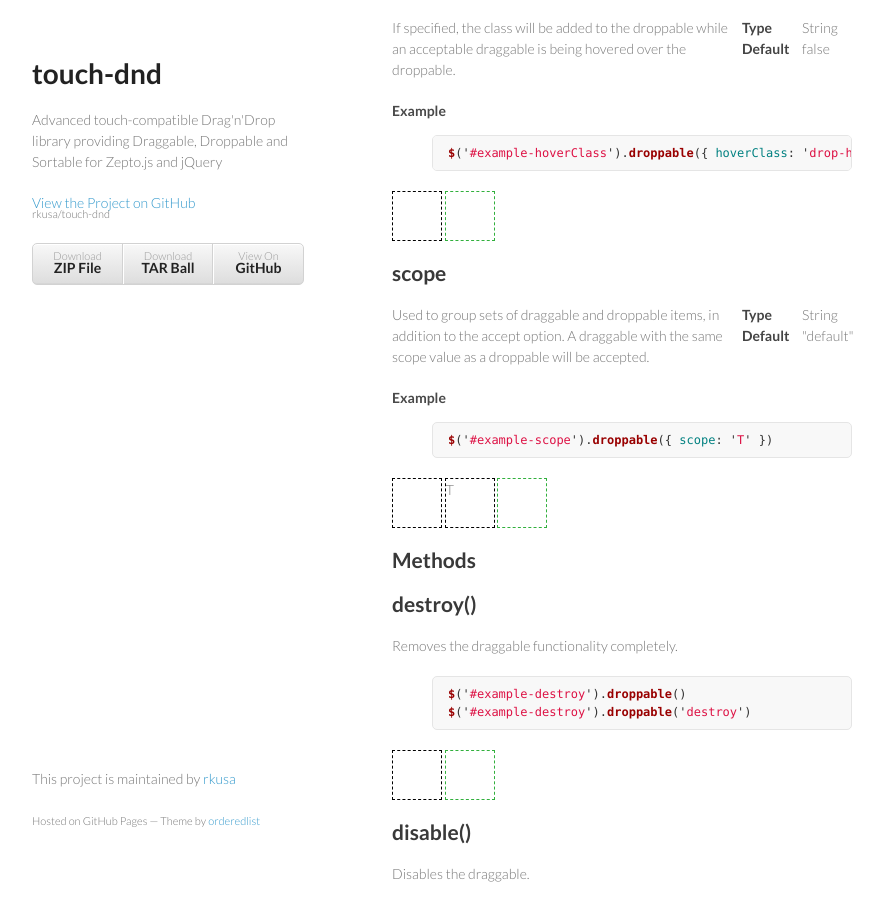
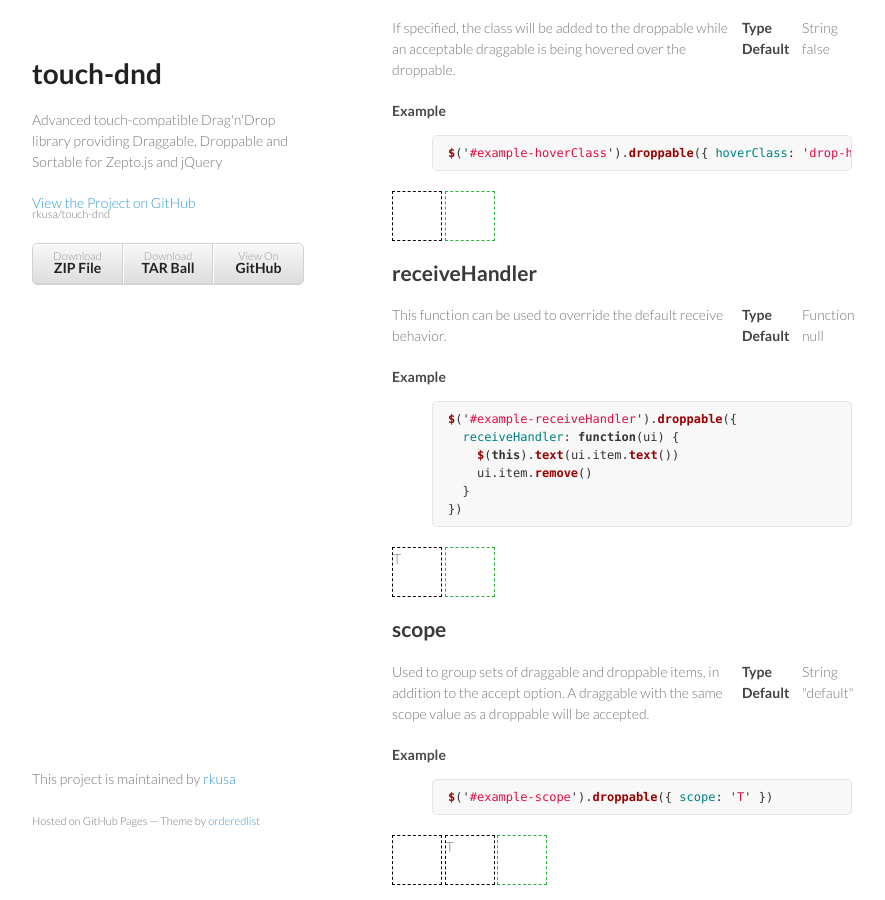
Before and after one commit to rkusa/touch-dnd, a Jekyll site: the page built from droppable.html, in a window 1280 px wide and 900 px high, scrolled down 1442 px. Shown: the whole window, without its empty margins (178-1063 px from the left). Built offline with Jekyll 4.4.1, drawn with Linux system fonts in a browser that asks for light colours; Markdown is read by kramdown in place of the engine named in the settings.

Commit message:
reflect recent changes

```diff
--- a/droppable.html
+++ b/droppable.html
@@ -107,6 +107,34 @@
 <script type="text/javascript">
   $(function() {
     $('#example-hoverClass').droppable({ hoverClass: 'drop-here' })
+  })
+</script>
+
+<h2>receiveHandler</h2>
+<dl>
+  <dt>Type</dt>
+  <dd>Function</dd>
+  <dt>Default</dt>
+  <dd>null</dd>
+</dl>
+<p>This function can be used to override the default receive behavior.</p>
+<h4>Example</h4>
+{% highlight js %}$('#example-receiveHandler').droppable({
+  receiveHandler: function(ui) {
+    $(this).text(ui.item.text())
+    ui.item.remove()
+  }
+}){% endhighlight %}
+<div class="draggable">T</div>
+<div class="droppable" id="example-receiveHandler"></div>
+<script type="text/javascript">
+  $(function() {
+    $('#example-receiveHandler').droppable({
+      receiveHandler: function(ui) {
+        $(this).text(ui.item.text())
+        ui.item.remove()
+      }
+    })
   })
 </script>
 
--- a/javascripts/touch-dnd.js
+++ b/javascripts/touch-dnd.js
@@ -250,15 +250,16 @@
   }
 
   Dragging.prototype.adjustPlacement = function(e) {
-    translate(this.el[0], 0, 0)
-    var rect = this.el[0].getBoundingClientRect()
+    var el = this.handle && this.handle[0] || this.el[0]
+    translate(el, 0, 0)
+    var rect = el.getBoundingClientRect()
     this.origin.x = rect.left + (window.scrollX || window.pageXOffset) - this.origin.offset.x
     this.origin.y = rect.top + (window.scrollY || window.pageYOffset) - this.origin.offset.y
     var pageX  = getTouchPageX(e)
       , pageY  = getTouchPageY(e)
       , deltaX = pageX - this.origin.x
       , deltaY = pageY - this.origin.y
-    translate(this.el[0], deltaX, deltaY)
+    translate(el, deltaX, deltaY)
   }
 
   var dragging
@@ -444,6 +445,8 @@
     .css('touch-action', 'double-tap-zoom')
     .css('-ms-touch-action', 'double-tap-zoom')
 
+    dragging.on('dragging:stop', $.proxy(this.reset, this))
+
     var self = this
     setTimeout(function() {
       self.el.trigger('draggable:create', self)
@@ -452,6 +455,10 @@
 
   Draggable.prototype.destroy = function() {
     this.el.off(START_EVENT, this.start)
+
+
+    // Todo: Fix Zepto Bug
+    dragging.off('dragging:stop', this.reset)
   }
 
   Draggable.prototype.enable = function() {
@@ -497,7 +504,6 @@
 
     var el = this.el, handle
     if (this.opts.clone) {
-      el = this.el.clone()
       handle = this.el.clone()
       var position = this.el.position()
       handle.css('position', 'absolute')
@@ -509,7 +515,13 @@
       handle.insertAfter(this.el)
     }
 
-    dragging.start(this, el, e, handle)
+    dragging.start(this, this.el, e, handle)
+
+    trigger(this.el, 'draggable:start', e, { item: dragging.el })
+  }
+
+  Draggable.prototype.reset = function(e) {
+    trigger(this.el, 'draggable:stop', e, { item: dragging.el })
   }
 
   var Droppable = function(element, opts) {
@@ -622,7 +634,15 @@
     var drop = trigger(this.el, 'droppable:drop', e, { item: el })
 
     if (!drop.isDefaultPrevented()) {
-      $(this.el).append(el)
+      var handler = this.opts.receiveHandler
+      if (typeof handler === 'function') {
+        handler.call(this.el, { item: el, helper: dragging.handle })
+      } else {
+        if (dragging.handle) {
+          el = dragging.el.clone()
+        }
+        $(this.el).append(el)
+      }
     }
   }
 
@@ -892,25 +912,31 @@
       handler = this.opts.updateHandler || this.opts.updatePosition
     }
 
+    var el = dragging.el
     if (typeof handler === 'function') {
-      handler.call(this, { item: dragging.el, index: newIndex })
+      handler.call(this.el, { item: dragging.el, index: newIndex })
     } else {
-      dragging.el.insertBefore(this.placeholder)
+      if (dragging.handle) {
+        el = dragging.el.clone()
+      }
+      el.insertBefore(this.placeholder)
     }
 
     // if the dropped element belongs to another list, trigger the receive event
     if (this.index === null) {
-      trigger(this.el, 'sortable:receive', e, { item: dragging.el })
+      trigger(this.el, 'sortable:receive', e, { item: el })
     }
 
     // if the index changed, trigger the update event
     if (newIndex !== this.index) {
-      this.el.trigger('sortable:update', { item: dragging.el, index: newIndex })
+      this.el.trigger('sortable:update', { item: el, index: newIndex })
     }
 
-    trigger(this.el, 'sortable:stop', e, { item: dragging.el })
+    trigger(this.el, 'sortable:stop', e, { item: el })
     this.index = null
     this.observer.observe()
+
+    dragging.stop(e)
   }
 
   Sortable.prototype.toArray = function(opts) {
@@ -994,7 +1020,8 @@
     disabled: false,
     hoverClass: '',
     initialized: false,
-    scope: 'default'
+    scope: 'default',
+    receiveHandler: null
   })
 
   $.fn.sortable = generic(Sortable, 'sortable', {
```
Also changed, not shown: draggable.html (+14 -0 lines), javascripts/touch-dnd.min.js, 1 other file.
